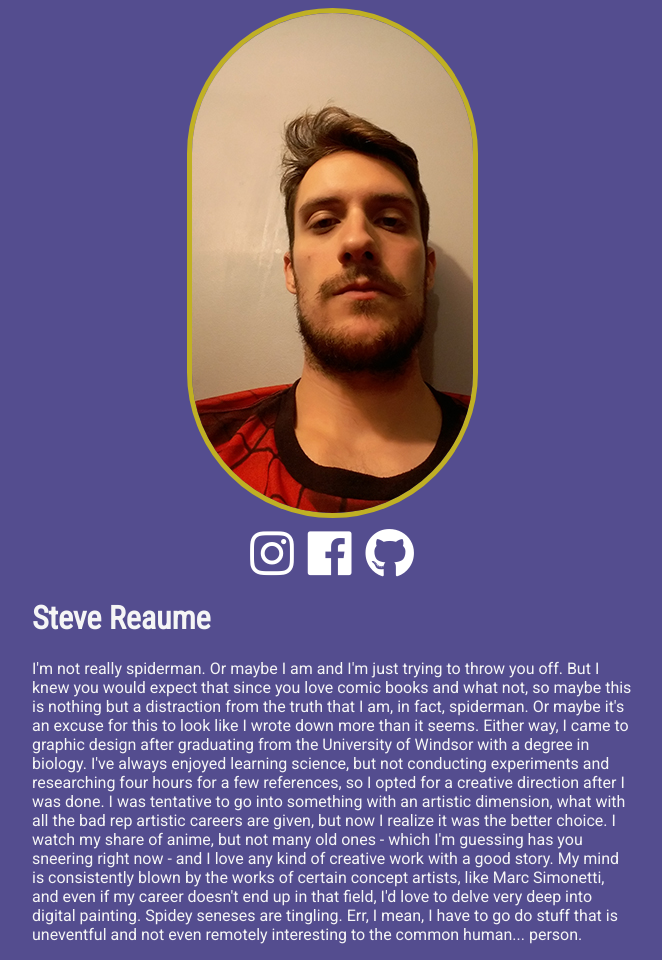
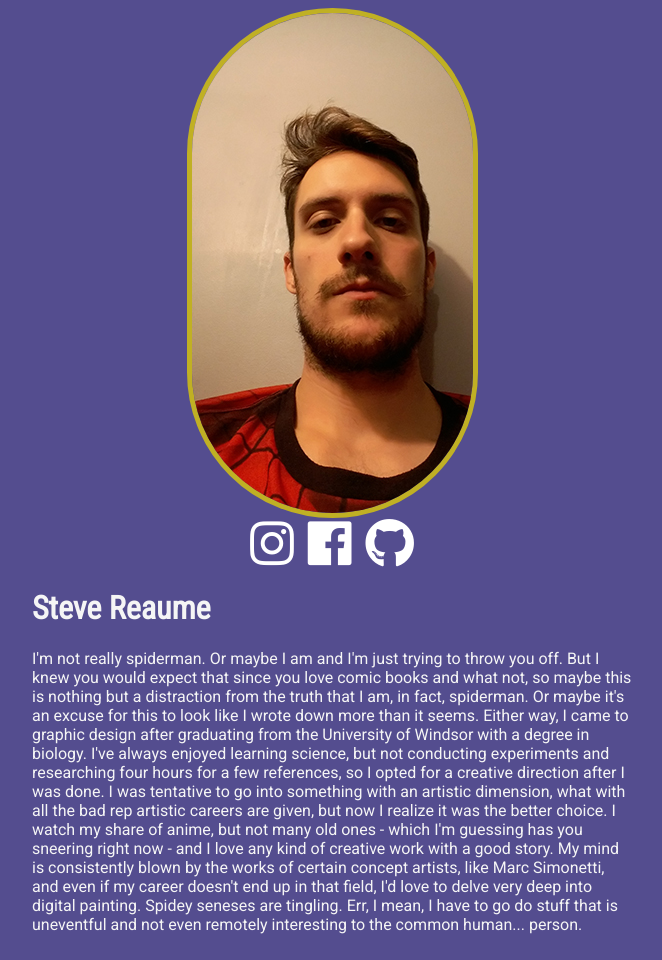
Before and after one commit to SteveReaume/My-site, a Jekyll site: the page built from index.html, in a window 1280 px wide. Shown: the whole page, without its empty margins (308-970 px from the left). Built offline with Jekyll 4.4.1, drawn with Linux system fonts in a browser that asks for light colours; nearby versions of some CDN libraries.

Commit message:
Update mystyle.scss

```diff
--- a/assets/css/mystyle.scss
+++ b/assets/css/mystyle.scss
@@ -38,7 +38,7 @@ i {
 }
 
 ul {
-    margin:10px auto;
+    margin:0 auto;
     padding:0;
     text-align: center;
 }
```
